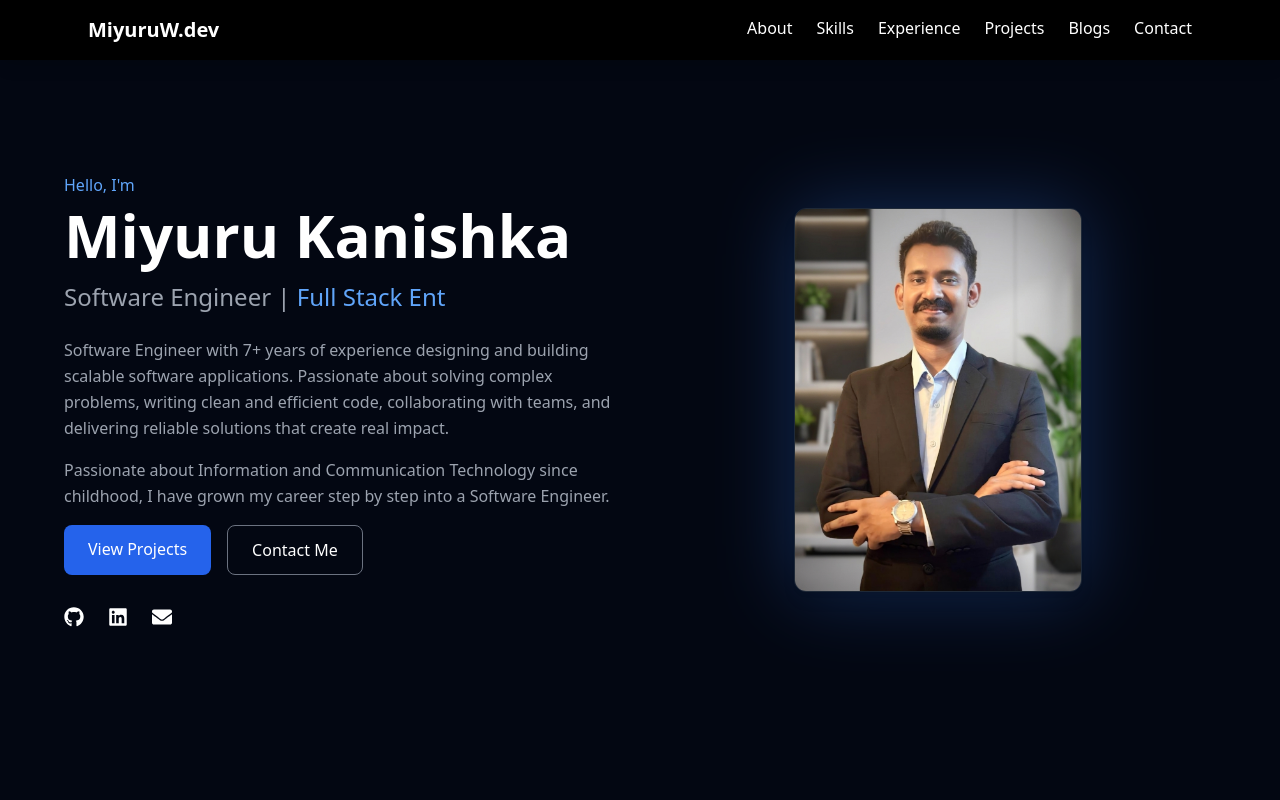
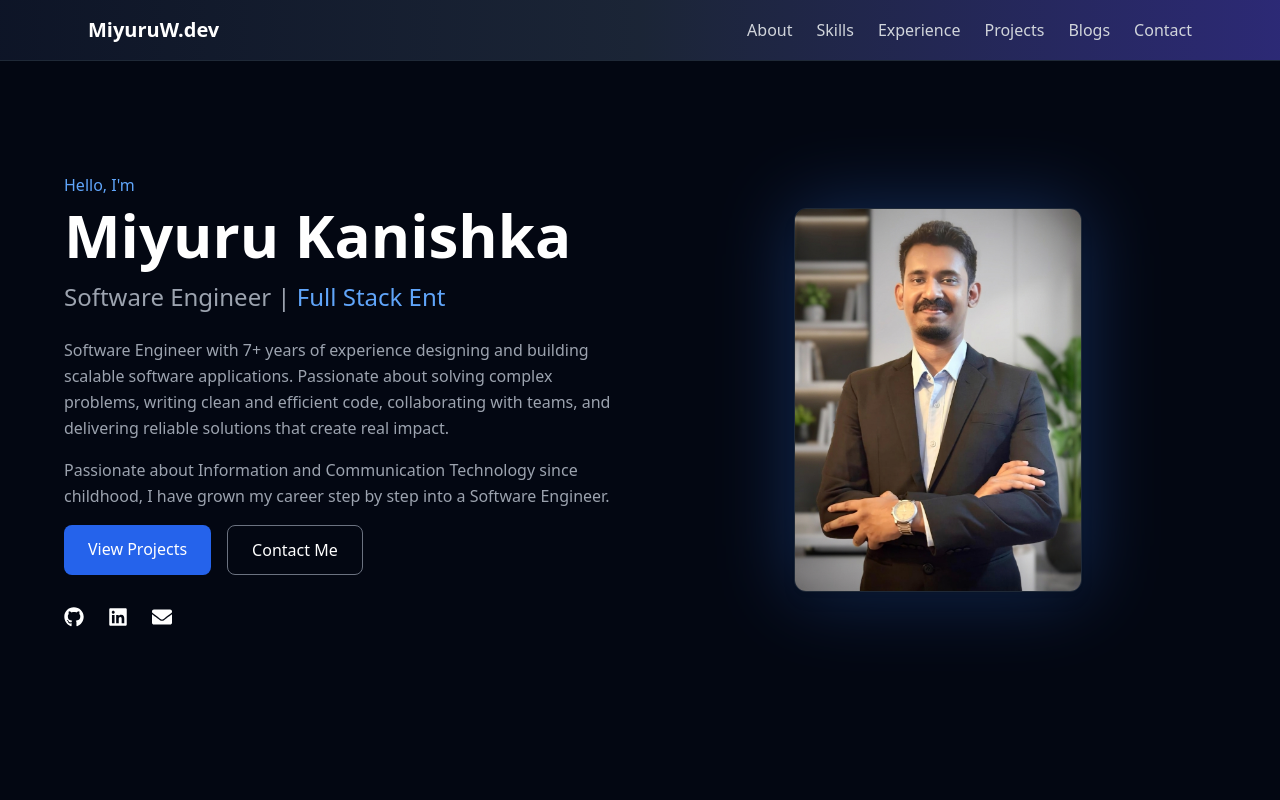
Before and after one commit to MiyuruWijesinghe/miyuru-portfolio, a React (Vite) app: page / in a window 1280 px wide. Shown: the top 800 px of the page. Built offline with nearby package versions, Linux system fonts and the light colour scheme; no server answers.

Commit message:
updated navbar

```diff
--- a/src/components/Navbar.jsx
+++ b/src/components/Navbar.jsx
@@ -1,17 +1,18 @@
 function Navbar() {
   return (
-    <nav className="fixed top-0 w-full bg-black shadow-lg z-50">
-      <div className="max-w-6xl mx-auto px-6 py-4 flex justify-between">
+    <nav className="fixed top-0 w-full z-50 bg-gradient-to-r from-[#0f172a]/90 via-[#1e293b]/90 to-[#312e81]/90 border-b border-gray-800 backdrop-blur-md">
+      <div className="max-w-6xl mx-auto flex justify-between items-center px-6 py-4">
         <h1 className="text-xl font-bold">MiyuruW.dev</h1>
 
-        <div className="space-x-6">
-          <a href="#hero">About</a>
-          <a href="#skills">Skills</a>
-          <a href="#experience">Experience</a>
-          <a href="#projects">Projects</a>
-          <a href="#blogs">Blogs</a>
-          <a href="#contact">Contact</a>
+        <div className="flex gap-6 text-gray-300">
+          <a href="#hero" className="hover:text-blue-400 transition">About</a>
+          <a href="#skills" className="hover:text-blue-400 transition">Skills</a>
+          <a href="#experience" className="hover:text-blue-400 transition">Experience</a>
+          <a href="#projects" className="hover:text-blue-400 transition">Projects</a>
+          <a href="#blogs" className="hover:text-blue-400 transition">Blogs</a>
+          <a href="#contact" className="hover:text-blue-400 transition">Contact</a>
         </div>
+
       </div>
     </nav>
   );
```
